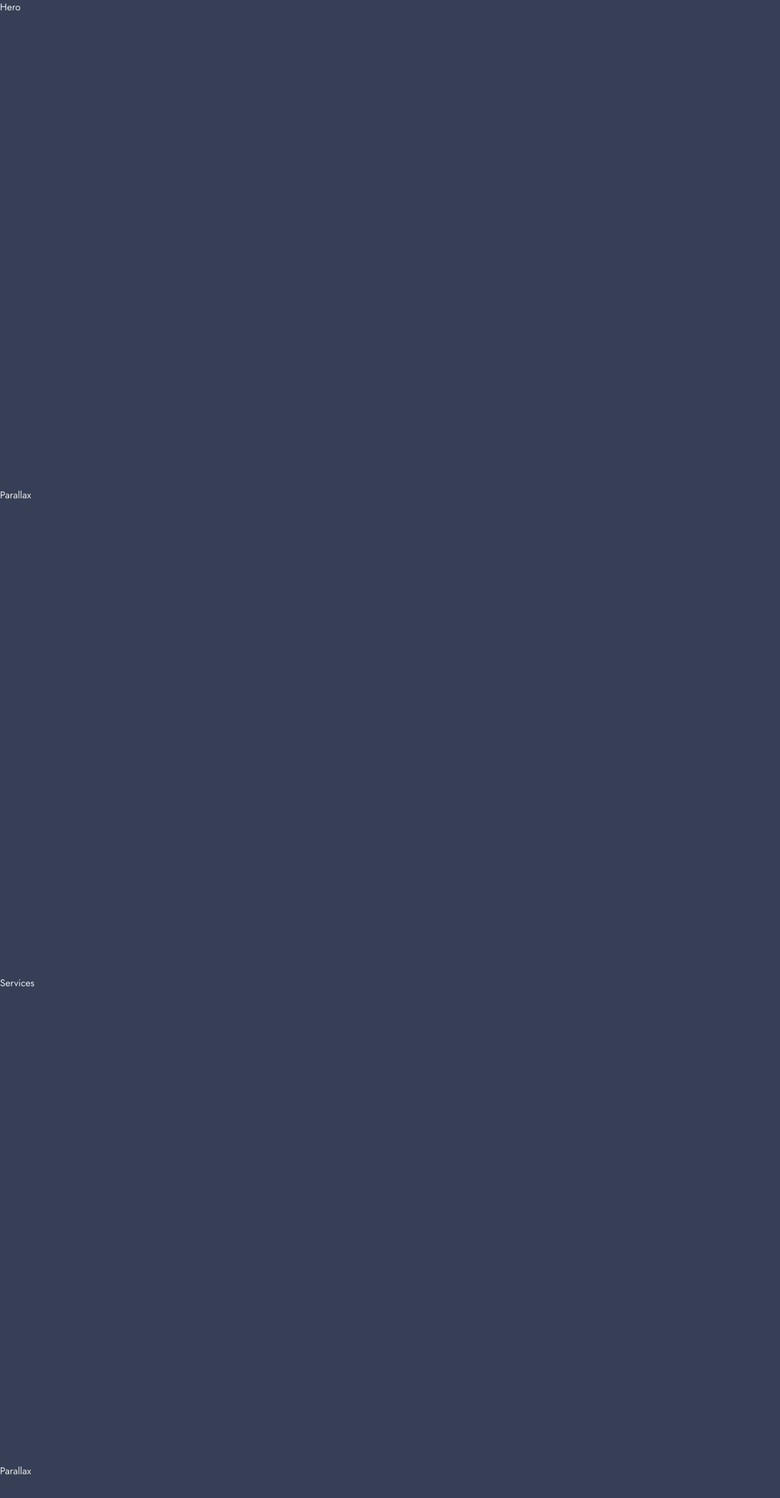
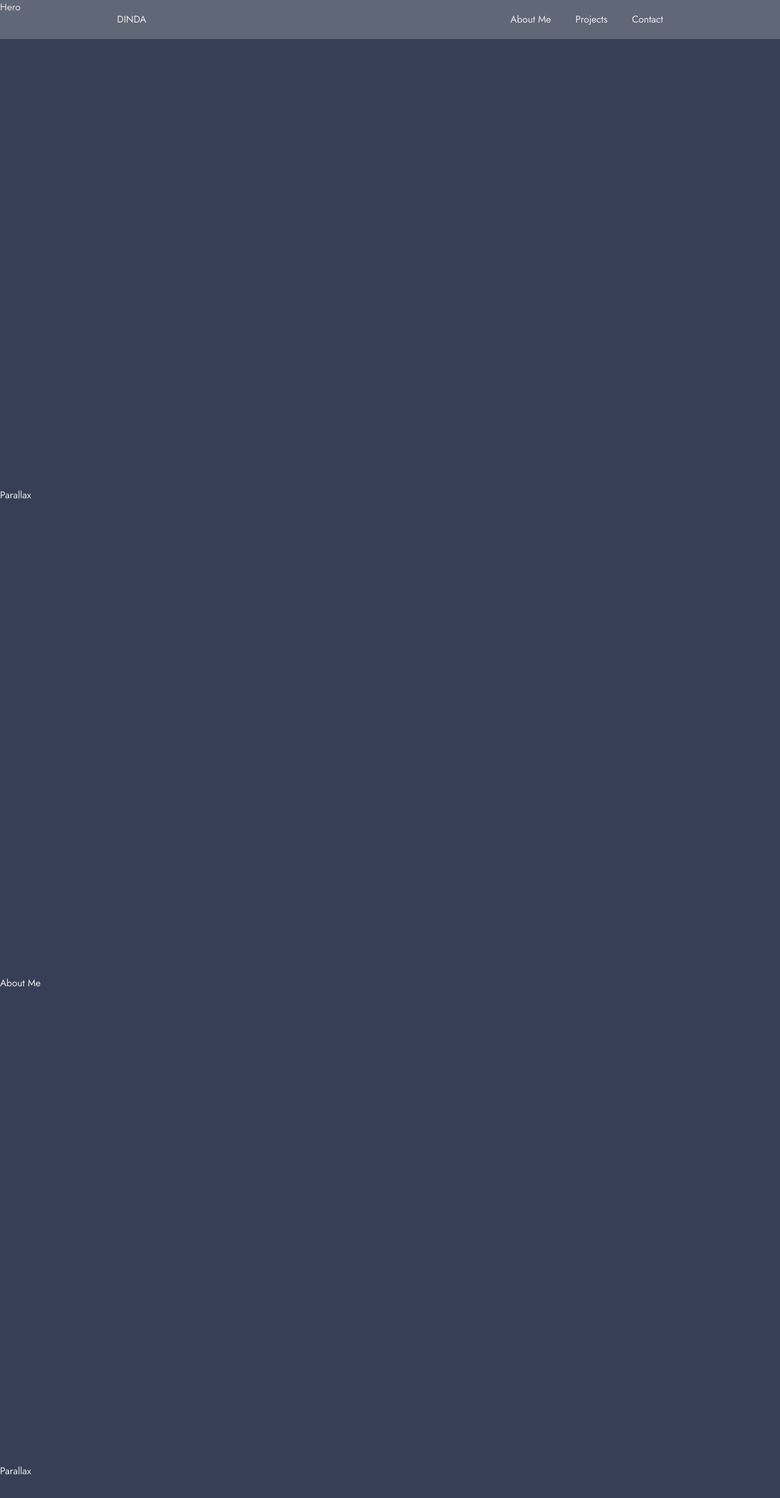
Before and after one commit to dinda-ayu-syafitri/portfolio-web, a React (Vite) app: page / in a window 1280 px wide. Shown: the top 2456 px of the page at 61% size. Built offline with nearby package versions, Linux system fonts and the light colour scheme.

Commit message:
Add : Smooth scroll between sections

```diff
--- a/package.json
+++ b/package.json
@@ -10,6 +10,7 @@
     "preview": "vite preview"
   },
   "dependencies": {
+    "framer-motion": "^11.0.3",
     "react": "^18.2.0",
     "react-dom": "^18.2.0"
   },
--- a/src/App.jsx
+++ b/src/App.jsx
@@ -1,14 +1,17 @@
+import { Navbar } from "./components/navbar/Navbar";
+
 const App = () => {
   return (
     <div className="bg-theme-dark-blue text-theme-off-white">
-      <section>Hero</section>
-      <section>Parallax</section>
-      <section>Services</section>
-      <section>Parallax</section>
-      <section>Portfolio1</section>
+      <Navbar />
+      <section id="hero">Hero</section>
+      <section id="parallax1">Parallax</section>
+      <section id="aboutMe">About Me</section>
+      <section id="parallax2">Parallax</section>
+      <section id="projects">Portfolio1</section>
       <section>Portfolio2</section>
       <section>Portfolio3</section>
-      <section>Contact</section>
+      <section id="contact">Contact</section>
     </div>
   );
 };
--- /dev/null
+++ b/src/components/navbar/Navbar.jsx
@@ -0,0 +1,20 @@
+export const Navbar = () => {
+  return (
+    <div className="fixed bg-theme-light-grey  bg-opacity-30 w-full py-5 px-[15%] flex justify-between">
+      <div>
+        <a href="/#hero">DINDA</a>
+      </div>
+      <div className="flex justify-around gap-10">
+        <div>
+          <a href="/#aboutMe">About Me</a>
+        </div>
+        <div>
+          <a href="/#projects">Projects</a>
+        </div>
+        <div>
+          <a href="/#contact">Contact</a>
+        </div>
+      </div>
+    </div>
+  );
+};
--- /dev/null
+++ b/src/modules/hero/hero.jsx
@@ -0,0 +1,8 @@
+export const hero = () => {
+  return (
+    <div>
+      <h1 className="">HI, I&apos;M DINDA</h1>
+      <h1>Web Developer</h1>
+    </div>
+  );
+};
```
Also changed, not shown: 1 other file (tests, documents, lock files or other folders).
